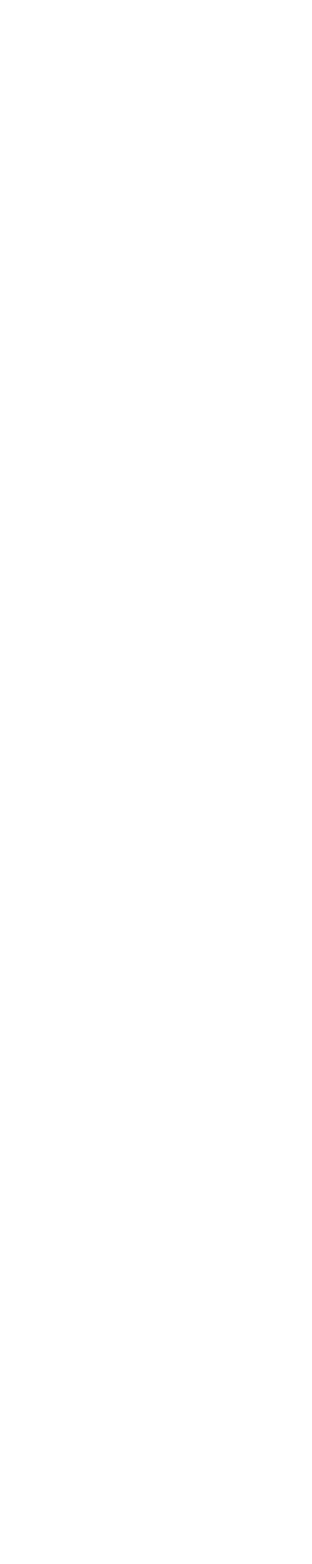
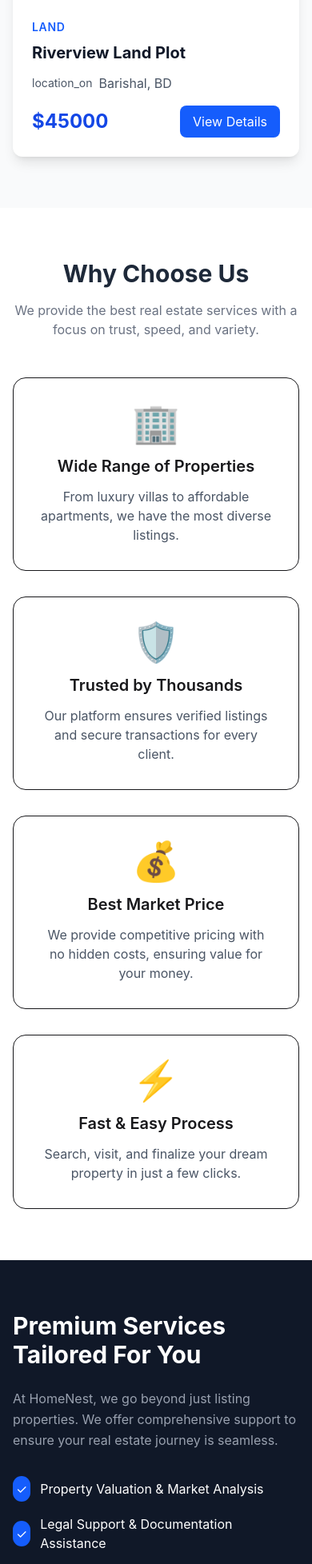
Before and after one commit to mainul-islam-anik/home-nest-real-estate-project, a React (Vite) app: page / in a window 390 px wide. Shown: the part 3288-5244 px from the top of the page at 80% size. Before the commit the page ends 1787 px from the top, so only its background shows below. Built offline with nearby package versions, Linux system fonts and the light colour scheme; no server answers.

Commit message:
first commit

```diff
--- a/src/Layout/RootLayout.jsx
+++ b/src/Layout/RootLayout.jsx
@@ -1,4 +1,5 @@
 
+import Footer from '../components/Footer/Footer.jsx';
 import Navbar from '../components/Navbar/Navbar.jsx';
 import { Outlet } from 'react-router';
 
@@ -7,6 +8,7 @@ const RootLayout = () => {
         <div>
             <Navbar></Navbar>
             <Outlet></Outlet>
+            <Footer></Footer>
         </div>
     );
 };
--- a/src/components/Home/Home.jsx
+++ b/src/components/Home/Home.jsx
@@ -1,12 +1,18 @@
 import Banner from "./Banner";
-import Footer from "./Footer";
+import LatestProperties from "./LatestProperties";
+import OurServices from "./OurServices";
+import Testimonials from "./Testimonials";
+import WhyChooseUs from "./WhyChooseUs";
 
 
 const Home = () => {
     return (
         <div>
             <Banner></Banner>
-            <Footer></Footer>
+            <LatestProperties></LatestProperties>
+            <WhyChooseUs></WhyChooseUs>
+            <OurServices></OurServices>
+            <Testimonials></Testimonials>
         </div>
     );
 };
--- /dev/null
+++ b/src/components/Home/LatestProperties.jsx
@@ -0,0 +1,41 @@
+const LatestProperties = () => {
+    // Note: In your real project, fetch this from MongoDB and sort by date
+    const featuredData = [
+        { id: 1, name: "Modern Skyline Apartment", category: "Rent", price: 1200, location: "Dhaka, BD", image: "https://images.unsplash.com/photo-1512917774080-9991f1c4c750?auto=format&fit=crop&q=80&w=600" },
+        { id: 2, name: "Green Valley Villa", category: "Sale", price: 85000, location: "Sylhet, BD", image: "https://images.unsplash.com/photo-1600585154340-be6161a56a0c?auto=format&fit=crop&q=80&w=600" },
+        { id: 3, name: "Commercial Hub Plaza", category: "Commercial", price: 5000, location: "Chittagong, BD", image: "https://images.unsplash.com/photo-1486406146926-c627a92ad1ab?auto=format&fit=crop&q=80&w=600" },
+        { id: 4, name: "Luxury Penthouse", category: "Sale", price: 150000, location: "Gulshan, Dhaka", image: "https://images.unsplash.com/photo-1567496898669-ee935f5f647a?auto=format&fit=crop&q=80&w=600" },
+        { id: 5, name: "Cozy Studio Flat", category: "Rent", price: 800, location: "Uttara, Dhaka", image: "https://images.unsplash.com/photo-1522708323590-d24dbb6b0267?auto=format&fit=crop&q=80&w=600" },
+        { id: 6, name: "Riverview Land Plot", category: "Land", price: 45000, location: "Barishal, BD", image: "https://images.unsplash.com/photo-1500382017468-9049fed747ef?auto=format&fit=crop&q=80&w=600" },
+    ];
+
+    return (
+        <section className="py-16 bg-gray-50">
+            <div className="container mx-auto px-4">
+                <h2 className="text-3xl md:text-4xl font-bold text-center mb-12 text-gray-800">Featured Properties</h2>
+                <div className="grid grid-cols-1 md:grid-cols-2 lg:grid-cols-3 gap-8">
+                    {featuredData.map((item) => (
+                        <div key={item.id} className="bg-white rounded-xl shadow-lg overflow-hidden hover:shadow-2xl transition-shadow duration-300 flex flex-col h-full">
+                            <img src={item.image} alt={item.name} className="h-56 w-full object-cover" />
+                            <div className="p-6 flex flex-col flex-grow">
+                                <span className="text-blue-600 font-semibold text-sm uppercase tracking-wider">{item.category}</span>
+                                <h3 className="text-xl font-bold text-gray-900 mt-2 mb-3">{item.name}</h3>
+                                <p className="text-gray-600 flex items-center gap-2 mb-4">
+                                    <span className="material-icons text-sm">location_on</span> {item.location}
+                                </p>
+                                <div className="mt-auto flex items-center justify-between">
+                                    <span className="text-2xl font-bold text-blue-700">${item.price}</span>
+                                    <button className="bg-blue-600 text-white px-4 py-2 rounded-lg hover:bg-blue-700 transition-colors">
+                                        View Details
+                                    </button>
+                                </div>
+                            </div>
+                        </div>
+                    ))}
+                </div>
+            </div>
+        </section>
+    );
+};
+
+export default LatestProperties;
--- /dev/null
+++ b/src/components/Home/OurServices.jsx
@@ -0,0 +1,34 @@
+const OurServices = () => {
+    return (
+        <section className="py-16 bg-gray-900 text-white">
+            <div className="container mx-auto px-4 grid grid-cols-1 lg:grid-cols-2 gap-12 items-center">
+                <div>
+                    <h2 className="text-3xl md:text-4xl font-bold mb-6">Premium Services Tailored For You</h2>
+                    <p className="text-gray-400 mb-8 leading-relaxed">
+                        At HomeNest, we go beyond just listing properties. We offer comprehensive support to ensure your real estate journey is seamless.
+                    </p>
+                    <ul className="space-y-4">
+                        <li className="flex items-center gap-3">
+                            <span className="bg-blue-600 p-1 rounded-full text-white">✓</span>
+                            Property Valuation & Market Analysis
+                        </li>
+                        <li className="flex items-center gap-3">
+                            <span className="bg-blue-600 p-1 rounded-full text-white">✓</span>
+                            Legal Support & Documentation Assistance
+                        </li>
+                        <li className="flex items-center gap-3">
+                            <span className="bg-blue-600 p-1 rounded-full text-white">✓</span>
+                            Home Loan & Financial Consulting
+                        </li>
+                    </ul>
+                </div>
+                <div className="grid grid-cols-2 gap-4">
+                    <img src="https://images.unsplash.com/photo-1560518883-ce09059eeffa?auto=format&fit=crop&q=80&w=400" className="rounded-lg mt-8" alt="Service 1" />
+                    <img src="https://images.unsplash.com/photo-1582408921715-18e7806365c1?auto=format&fit=crop&q=80&w=400" className="rounded-lg" alt="Service 2" />
+                </div>
+            </div>
+        </section>
+    );
+};
+
+export default OurServices;
--- /dev/null
+++ b/src/components/Home/Testimonials.jsx
@@ -0,0 +1,31 @@
+const Testimonials = () => {
+    const reviews = [
+        { id: 1, name: "Sarah Johnson", role: "Home Owner", text: "HomeNest helped me find my dream apartment in less than a week. The process was incredibly smooth!", img: "https://i.pravatar.cc/150?u=sarah" },
+        { id: 2, name: "David Miller", role: "Investor", text: "The commercial listings here are top-notch. I found a great office space for my startup easily.", img: "https://i.pravatar.cc/150?u=david" },
+        { id: 3, name: "Rahat Ahmed", role: "Tenant", text: "Transparent pricing and verified owners make this the best real estate portal in the country.", img: "https://i.pravatar.cc/150?u=rahat" }
+    ];
+
+    return (
+        <section className="py-16 bg-white">
+            <div className="container mx-auto px-4">
+                <h2 className="text-3xl md:text-4xl font-bold text-center mb-12">What Our Clients Say</h2>
+                <div className="grid grid-cols-1 md:grid-cols-3 gap-8">
+                    {reviews.map((rev) => (
+                        <div key={rev.id} className="p-8 bg-gray-50 rounded-2xl shadow-sm border border-gray-100">
+                            <p className="italic text-gray-600 mb-6">"{rev.text}"</p>
+                            <div className="flex items-center gap-4">
+                                <img src={rev.img} alt={rev.name} className="w-12 h-12 rounded-full border-2 border-blue-500" />
+                                <div>
+                                    <h4 className="font-bold text-gray-900">{rev.name}</h4>
+                                    <p className="text-sm text-gray-500">{rev.role}</p>
+                                </div>
+                            </div>
+                        </div>
+                    ))}
+                </div>
+            </div>
+        </section>
+    );
+};
+
+export default Testimonials;
--- /dev/null
+++ b/src/components/Home/WhyChooseUs.jsx
@@ -0,0 +1,31 @@
+
+const WhyChooseUs = () => {
+    const reasons = [
+        { id: 1, icon: "🏢", title: "Wide Range of Properties", description: "From luxury villas to affordable apartments, we have the most diverse listings." },
+        { id: 2, icon: "🛡️", title: "Trusted by Thousands", description: "Our platform ensures verified listings and secure transactions for every client." },
+        { id: 3, icon: "💰", title: "Best Market Price", description: "We provide competitive pricing with no hidden costs, ensuring value for your money." },
+        { id: 4, icon: "⚡", title: "Fast & Easy Process", description: "Search, visit, and finalize your dream property in just a few clicks." }
+    ];
+
+    return (
+        <section className="py-16 bg-white">
+            <div className="container mx-auto px-4">
+                <div className="text-center mb-12">
+                    <h2 className="text-3xl md:text-4xl font-bold text-gray-800">Why Choose Us</h2>
+                    <p className="text-gray-500 mt-4 max-w-xl mx-auto">We provide the best real estate services with a focus on trust, speed, and variety.</p>
+                </div>
+                <div className="grid grid-cols-1 md:grid-cols-2 lg:grid-cols-4 gap-8">
+                    {reasons.map((reason) => (
+                        <div key={reason.id} className="p-8 border rounded-2xl hover:bg-blue-50 transition-colors text-center">
+                            <div className="text-5xl mb-4">{reason.icon}</div>
+                            <h3 className="text-xl font-semibold mb-3">{reason.title}</h3>
+                            <p className="text-gray-600">{reason.description}</p>
+                        </div>
+                    ))}
+                </div>
+            </div>
+        </section>
+    );
+};
+
+export default WhyChooseUs;
--- a/src/index.css
+++ b/src/index.css
@@ -15,3 +15,9 @@
 .swiper-pagination-bullet-active {
     background-color: #0D9488 !important; /* Blue color */
 }
+
+.navbar a.active{
+  text-decoration: underline;
+  color: #0D9488;
+  font: bold;
+}
```
Also changed, not shown: src/components/Footer/Footer.jsx (renamed from src/components/Home/Footer.jsx).
